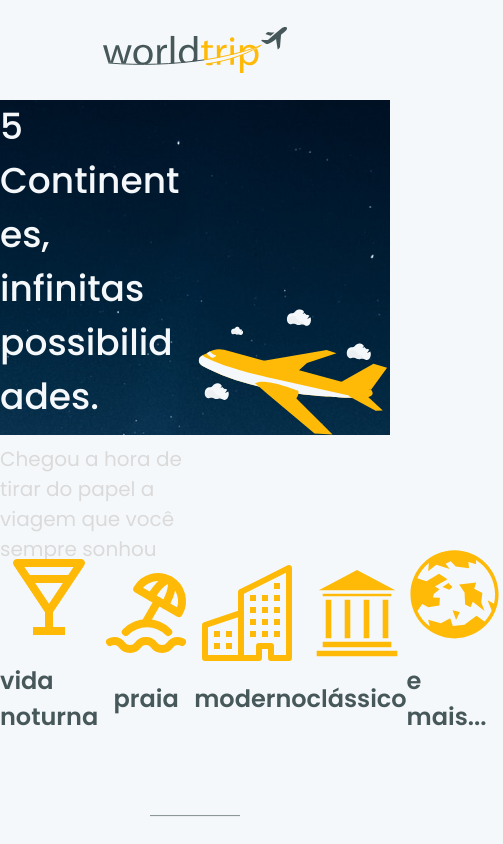
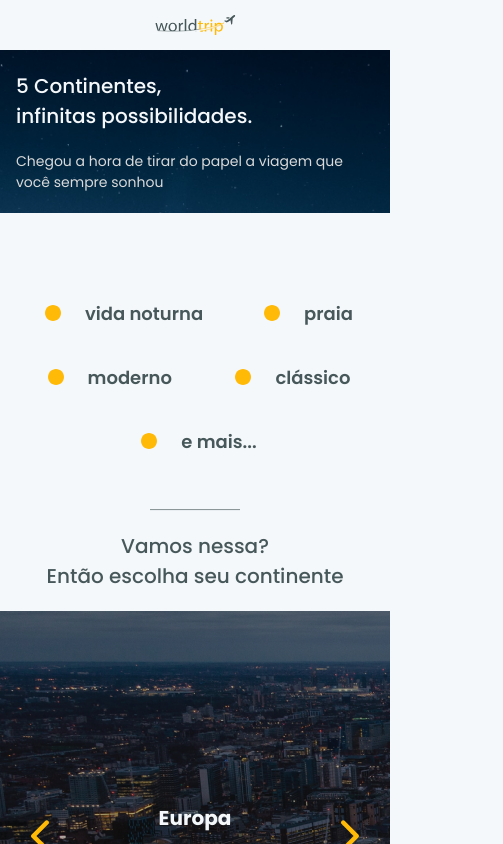
Before and after one commit to pedroalbertoveber/world-trip, a Next.js app: page / in a window 390 px wide. Shown: the top 844 px of the page, 503 px wide, since content can reach past the window. Built offline with nearby package versions, Linux system fonts and the light colour scheme.

Commit message:
Feat: Home screen now is responsive

```diff
--- a/src/components/Banner.tsx
+++ b/src/components/Banner.tsx
@@ -1,8 +1,19 @@
-import { Box, Flex, Image as ChakraImage, Text } from '@chakra-ui/react'
+import {
+  Box,
+  Flex,
+  Image as ChakraImage,
+  Text,
+  useBreakpointValue,
+} from '@chakra-ui/react'
 import Image from 'next/image'
 import Airplane from '../assets/Airplane.svg'
 
 export function Banner() {
+  const isWideScreen = useBreakpointValue({
+    base: false,
+    lg: true,
+  })
+
   return (
     <Box
       bgImage='url("/images/Background.png")'
@@ -10,8 +21,10 @@ export function Banner() {
       bgRepeat="no-repeat"
       bgSize={'cover'}
       width={'100%'}
-      height="335px"
+      height={['163px', '335px']}
       mb="2rem"
+      display={'flex'}
+      py={['1.75rem', '0']}
     >
       <Flex
         width={'100%'}
@@ -19,27 +32,33 @@ export function Banner() {
         mx="auto"
         justify={'space-between'}
         align={'center'}
+        padding={['1rem', '0']}
       >
         <Box
           display={'flex'}
           flexDir="column"
           justifyContent={'flex-start'}
           gap={'1.25rem'}
-          maxWidth={'50%'}
+          maxWidth={['none', '50%']}
         >
           <Text
             textAlign={'left'}
-            fontSize={'2.25rem'}
+            fontSize={['1.25rem', '2.25rem']}
             fontWeight="medium"
             color={'gray.50'}
           >
             5 Continentes, <br />
             infinitas possibilidades.
           </Text>
-          <Text color={'gray.100'} fontSize={'1.25rem'} fontWeight={'normal'}>
+          <Text
+            color={'gray.100'}
+            fontSize={['0.875rem', '1.25rem']}
+            fontWeight={'normal'}
+          >
             Chegou a hora de tirar do papel a viagem que você sempre sonhou
           </Text>
         </Box>
+        {isWideScreen && (
           <Box>
             <ChakraImage
               as={Image}
@@ -49,6 +68,7 @@ export function Banner() {
               mt="4.75rem"
             />
           </Box>
+        )}
       </Flex>
     </Box>
   )
--- a/src/components/Carrousel/ItemIndex.tsx
+++ b/src/components/Carrousel/ItemIndex.tsx
@@ -1,14 +1,31 @@
 import { GoPrimitiveDot } from 'react-icons/go'
-import { Icon } from '@chakra-ui/react'
+import { Icon, useBreakpointValue } from '@chakra-ui/react'
 
 interface ItemIndexProps {
   isCurrent?: boolean
 }
 
 export function ItemIndex({ isCurrent = false }: ItemIndexProps) {
+  const isWideScreen = useBreakpointValue({
+    base: false,
+    md: true,
+  })
+
   if (isCurrent) {
-    return <Icon as={GoPrimitiveDot} boxSize={8} color={'yellow.500'} />
+    return (
+      <Icon
+        as={GoPrimitiveDot}
+        boxSize={isWideScreen ? 8 : 6}
+        color={'yellow.500'}
+      />
+    )
   }
 
-  return <Icon as={GoPrimitiveDot} boxSize={8} color={'gray.400'} />
+  return (
+    <Icon
+      as={GoPrimitiveDot}
+      boxSize={isWideScreen ? 8 : 6}
+      color={'gray.400'}
+    />
+  )
 }
--- a/src/components/Carrousel/index.tsx
+++ b/src/components/Carrousel/index.tsx
@@ -27,7 +27,7 @@ export function Carrousel() {
           <Text
             as={'h2'}
             display="block"
-            fontSize={'3rem'}
+            fontSize={['1.25rem', '3rem']}
             fontWeight="bold"
             color={'gray.50'}
             _hover={{ color: 'yellow.500', transition: 'all 0.2s' }}
@@ -40,7 +40,7 @@ export function Carrousel() {
           display="block"
           color={'gray.100'}
           fontWeight="bold"
-          fontSize={'1.5rem'}
+          fontSize={['0.875rem', '1.5rem']}
         >
           O continente mais antigo.
         </Text>
--- a/src/components/Categories/CategoryItem.tsx
+++ b/src/components/Categories/CategoryItem.tsx
@@ -1,5 +1,6 @@
-import { VStack, Text, Icon } from '@chakra-ui/react'
+import { Stack, Text, Icon, useBreakpointValue } from '@chakra-ui/react'
 import { IconType } from 'react-icons/lib'
+import { GoPrimitiveDot } from 'react-icons/go'
 
 interface CategoryItemProps {
   title: string
@@ -7,12 +8,34 @@ interface CategoryItemProps {
 }
 
 export function CategoryItem({ title, icon }: CategoryItemProps) {
+  const isWideScreen = useBreakpointValue({
+    base: false,
+    lg: true,
+  })
+
   return (
-    <VStack spacing={'1.25rem'}>
-      <Icon as={icon} boxSize={24} color="yellow.500" />
-      <Text fontSize={'1.5rem'} fontWeight="semibold" color={'gray.700'}>
+    <Stack
+      direction={['row', 'row', 'column']}
+      spacing={['1rem', '1rem', '1.25rem']}
+      display={'flex'}
+      flexDir={['row', 'row', 'column']}
+      align="center"
+    >
+      {isWideScreen ? (
+        <Icon as={icon} boxSize={24} color="yellow.500" />
+      ) : (
+        <>
+          <Icon as={GoPrimitiveDot} boxSize={8} color={'yellow.500'} />
+        </>
+      )}
+
+      <Text
+        fontSize={['1.125rem', '1.5rem']}
+        fontWeight="semibold"
+        color={'gray.700'}
+      >
         {title}
       </Text>
-    </VStack>
+    </Stack>
   )
 }
--- a/src/components/Categories/index.tsx
+++ b/src/components/Categories/index.tsx
@@ -9,13 +9,16 @@ import { CategoryItem } from './CategoryItem'
 export function Categories() {
   return (
     <>
-      <Box width={'100%'} py="5rem">
+      <Box width={'100%'} py={['2.25rem', '2.25rem', '5rem']}>
         <Flex
           width={'100%'}
-          maxWidth="1160px"
+          maxWidth={['none', 'none', '1160px']}
           mx={'auto'}
           align="center"
-          justify={'space-around'}
+          flexWrap={['wrap', 'wrap', 'nowrap']}
+          justify={['space-evenly', 'space-around']}
+          gap={['2rem', '2rem', '0']}
+          padding={['1rem', '1rem', '0']}
         >
           <CategoryItem title="vida noturna" icon={BiDrink} />
           <CategoryItem title="praia" icon={TbBeach} />
--- a/src/components/Header.tsx
+++ b/src/components/Header.tsx
@@ -5,7 +5,7 @@ import Logo from '../assets/Logo.svg'
 export function Header() {
   return (
     <Heading
-      height="6.25rem"
+      height={['3.125rem', '6.25rem']}
       display={'flex'}
       alignItems={'center'}
       justifyContent={'center'}
@@ -18,7 +18,7 @@ export function Header() {
         alignItems={'center'}
         justifyContent={'center'}
       >
-        <ChakraImage as={Image} src={Logo} height={'2.875rem'} />
+        <ChakraImage as={Image} src={Logo} height={['1.25rem', '2.875rem']} />
       </Flex>
     </Heading>
   )
--- a/src/pages/index.tsx
+++ b/src/pages/index.tsx
@@ -10,10 +10,10 @@ export default function Home() {
       <Categories />
       <Box width={'100%'} maxWidth="1180px" mx={'auto'}>
         <Text
-          fontSize={'2.25rem'}
+          fontSize={['1.25rem', '2.25rem']}
           fontWeight="medium"
           textAlign={'center'}
-          py="3.25rem"
+          py={['1.25rem', '3.25rem']}
         >
           Vamos nessa? <br /> Então escolha seu continente
         </Text>
```
Lines whose indentation alone changed are shown as unchanged.
